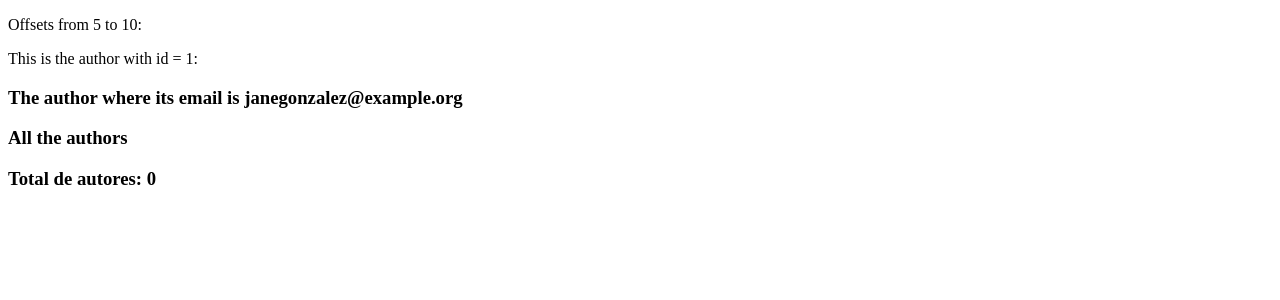
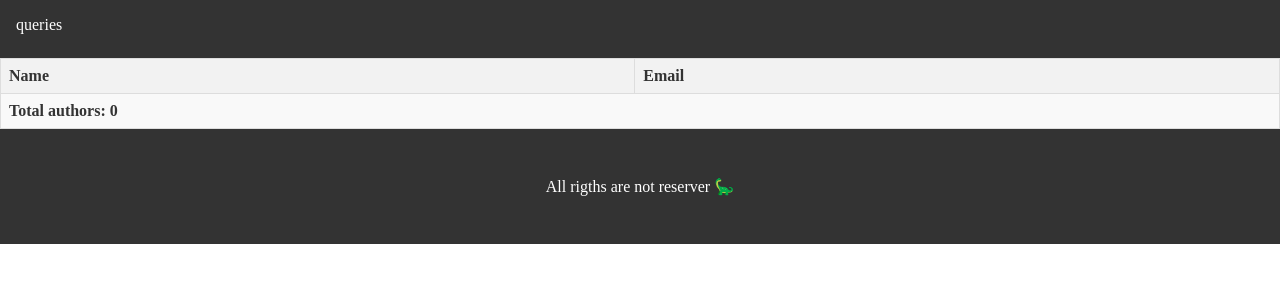
Before and after one commit to seiziN00/learning-django, a Django app: template my_blog/templates/post/queries.html in a window 1280 px wide. Shown: the top 300 px of the page. Run offline with Django 5.2, Linux system fonts and the light colour scheme; the template is opened without the code that fills it, so the values that code supplies are empty.

Commit message:
static files, display in table

```diff
--- a/my_blog/my_blog/settings.py
+++ b/my_blog/my_blog/settings.py
@@ -109,3 +109,4 @@ USE_TZ = True
 # https://docs.djangoproject.com/en/6.0/howto/static-files/
 
 STATIC_URL = 'static/'
+STATICFILES_DIRS = [BASE_DIR / 'static']
--- /dev/null
+++ b/my_blog/static/style.css
@@ -0,0 +1,60 @@
+* {
+  margin: 0;
+  padding: 0;
+  box-sizing: border-box;
+}
+
+nav {
+  background-color: #333;
+  color: #fff;
+  padding: 1rem;
+}
+
+nav ul {
+  list-style-type: none;
+  padding: 0;
+}
+
+nav ul li {
+  margin-bottom: 0.5rem;
+}
+
+nav ul li a {
+  color: #fff;
+  text-decoration: none;
+  margin-right: 1rem;
+}
+
+nav ul li a:hover {
+  text-decoration: underline;
+}
+
+table {
+  width: 100%;
+  border-collapse: collapse;
+}
+
+thead {
+  background-color: #f2f2f2;
+  color: #333;
+  font-weight: bold;
+}
+
+tfoot {
+  background-color: #f9f9f9;
+  color: #333;
+  font-weight: bold;
+}
+
+th, td {
+  border: 1px solid #ddd;
+  padding: 0.5rem;
+  text-align: left;
+}
+
+footer {
+  background-color: #333;
+  color: #fff;
+  text-align: center;
+  padding: 3rem;
+}
--- /dev/null
+++ b/my_blog/templates/layout/base.html
@@ -0,0 +1,30 @@
+{% load static %}
+<!DOCTYPE html>
+<html lang="en">
+
+<head>
+  <meta charset="UTF-8">
+  <meta name="viewport" content="width=device-width, initial-scale=1.0">
+  <link rel="stylesheet" href={% static 'style.css' %}>
+  <title>{% block title %}{% endblock %}</title>
+</head>
+
+<body>
+  <header>
+    <nav>
+      <ul>
+        <li>
+          <a href="{% url 'queries' %}">queries</a>
+        </li>
+      </ul>
+    </nav>
+  </header>
+  <main>
+    {% block content %}{% endblock %}
+  </main>
+  <footer>
+    <p>All rigths are not reserver 🦕</p>
+  </footer>
+</body>
+
+</html>
--- a/my_blog/templates/post/queries.html
+++ b/my_blog/templates/post/queries.html
@@ -1,40 +1,27 @@
-<!DOCTYPE html>
-<html lang="en">
+{% extends "../layout/base.html" %}
 
-<head>
-  <meta charset="UTF-8">
-  <meta name="viewport" content="width=device-width, initial-scale=1.0">
-  <title>Document</title>
-</head>
+{% block title %}Queries{% endblock %}
 
-<body>
-  <p>Offsets from 5 to 10:</p>
-  <ul>
-    {% for elem in offsets %}
-    <li>{{ elem.name }} | <span style="color: blue;">{{ elem.email }}</span></li>
-    {% endfor %}
-  </ul>
-
-  <p>This is the author with id = 1: {{ author }}</p>
-
-  <h3>
-    The author where its email is janegonzalez@example.org
-  </h3>
-  <ul>
-    {% for elem in filtered %}
-    <li>{{ elem.name }} | {{ elem.email }}</li>
-    {% endfor %}
-  </ul>
-
-  <h3>All the authors</h3>
-  <ul>
-    {% for author in authors %}
-    <li>{{ author.name }} <span style="color: blue;">({{ author.email }})</span></li>
-    {% endfor %}
-  </ul>
-  <h3>
-    Total de autores: {{ authors|length }}
-  </h3>
-</body>
-
-</html>
+{% block content %}
+  <table>
+    <thead>
+      <tr>
+        <td>Name</td>
+        <td>Email</td>
+      </tr>
+    </thead>
+    <tbody>
+      {% for author in authors %}
+        <tr>
+          <td>{{ author.name }}</td>
+          <td>{{ author.email }}</td>
+        </tr>
+      {% endfor %}
+    </tbody>
+    <tfoot>
+      <tr>
+        <td colspan="2">Total authors: {{ authors|length }}</td>
+      </tr>
+    </tfoot>
+  </table>
+{% endblock  %}
```
